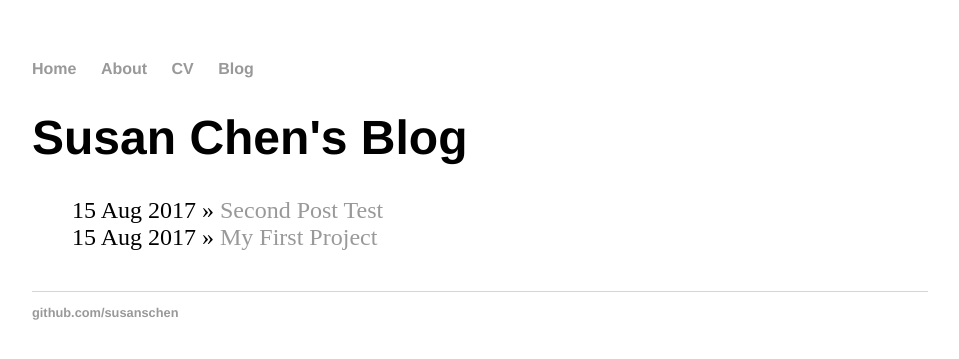
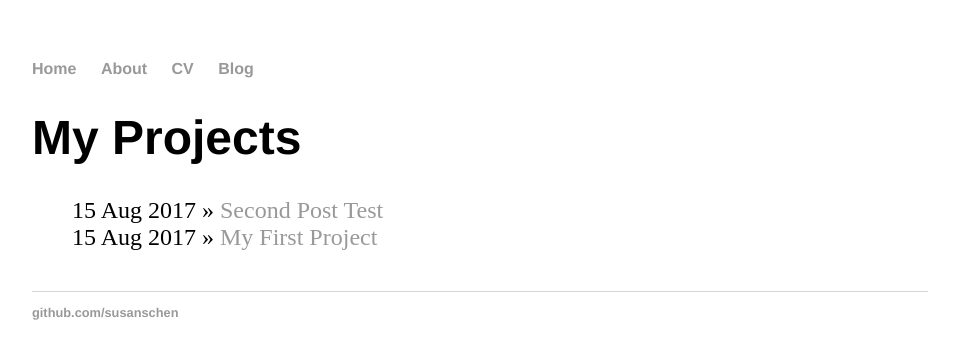
Before and after one commit to susanschen/susanschen.github.io, a Jekyll site: the page built from blog/index.html, in a window 1280 px wide. Shown: the top 359 px of the page, without its empty margins (160-1119 px from the left). Built offline with Jekyll 4.4.1, drawn with Linux system fonts in a browser that asks for light colours.

Commit message:
Change title

```diff
--- a/blog/index.html
+++ b/blog/index.html
@@ -1,6 +1,6 @@
 ---
 layout: default
-title: Susan Chen's Blog
+title: My Projects
 ---
     <h1>{{ page.title }}</h1>
     <ul class="posts">
```
